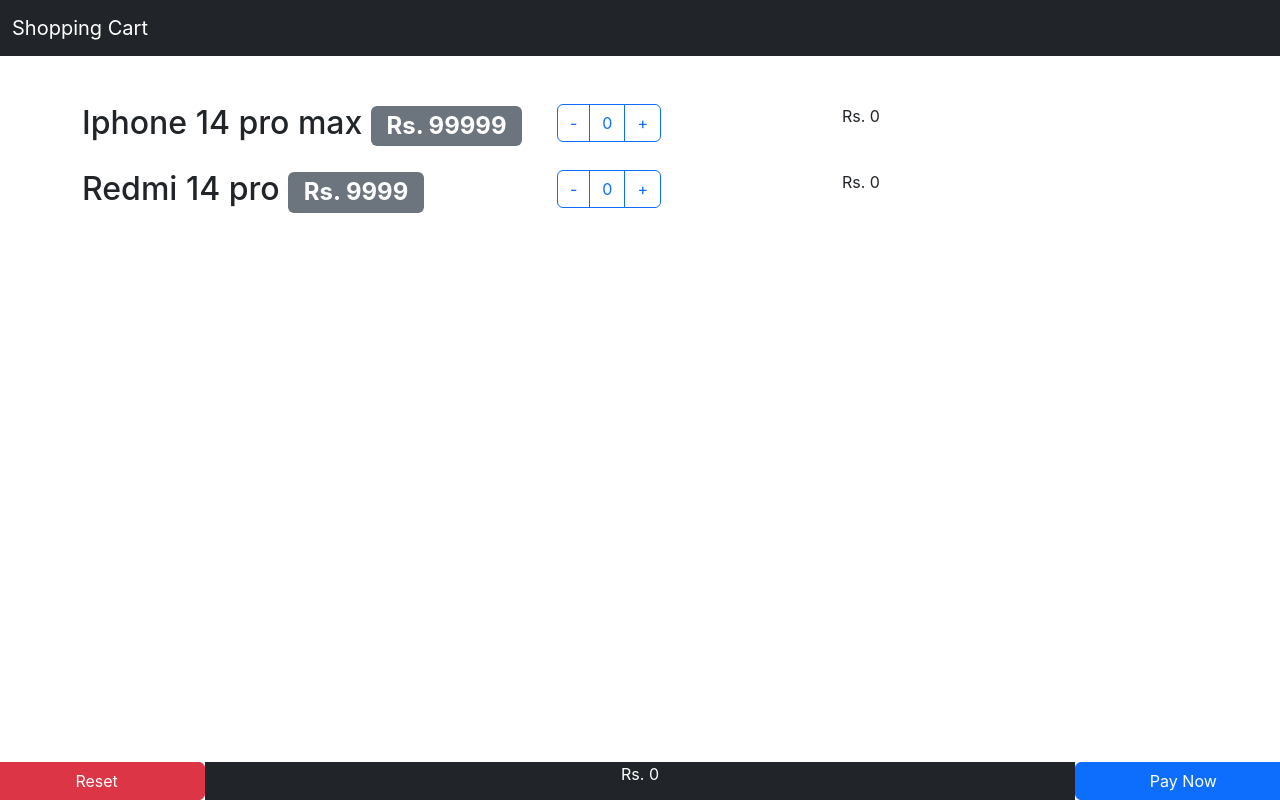
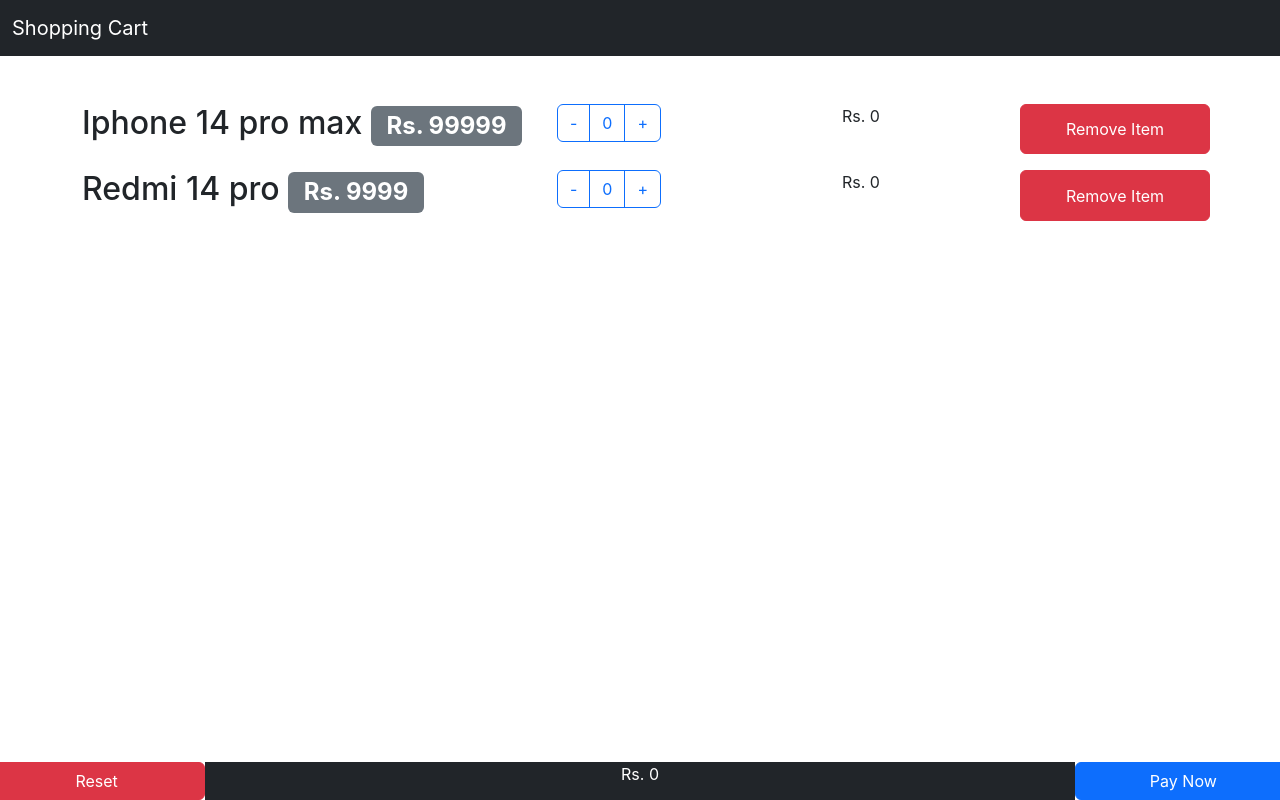
Before and after one commit to ashishp911/ReactJS-Project-1, a React (Create React App) app: page / in a window 1280 px wide. Built offline with nearby package versions, Linux system fonts and the light colour scheme.

Commit message:
remove button done with error msg

```diff
--- a/src/App.js
+++ b/src/App.js
@@ -1,11 +1,9 @@
-import logo from './logo.svg';
-import './App.css';
-import React, {useState} from 'react'
-import Navbar from './components/Navbar.js';
-import ProductList from './components/ProductList.js'
-import Footer from './components/footer.js'
-
-
+import logo from "./logo.svg";
+import "./App.css";
+import React, { useState } from "react";
+import Navbar from "./components/Navbar.js";
+import ProductList from "./components/ProductList.js";
+import Footer from "./components/footer.js";
 
 function App() {
   const products = [
@@ -19,7 +17,7 @@
       price: 9999,
       quantity: 0,
     },
-  ]
+  ];
   // To use setState in a functional component, we use state hook.
   const [productList, setProductList] = useState(products);
   // update total amount for footer
@@ -32,40 +30,55 @@
     newTotalAmount += newProductList[index].price;
     setProductList(newProductList);
     setTotalAmount(newTotalAmount);
-  }
+  };
 
   const decrementQuantity = (index) => {
     // Make sure that the value after decrementing is not less than 0,
-    let newProductList = [...productList]
+    let newProductList = [...productList];
     let newTotalAmount = totalAmount;
-    if(newProductList[index].quantity > 0) {
+    if (newProductList[index].quantity > 0) {
       newProductList[index].quantity--;
       newTotalAmount -= newProductList[index].price;
-    }
-    else{
-      newProductList[index].quantity = 0
+    } else {
+      newProductList[index].quantity = 0;
     }
     // newProductList[index].quantity > 0 ? newProductList[index].quantity-- :  newProductList[index].quantity = 0
     setProductList(newProductList);
     setTotalAmount(newTotalAmount);
-  }
+  };
 
-  const resetQuantity = () =>{
-    let newProductList = [...productList]
-    newProductList.map((productList) =>{
-      productList.quantity = 0
-    })
+  const resetQuantity = () => {
+    let newProductList = [...productList];
+    newProductList.map((productList) => {
+      productList.quantity = 0;
+    });
     setProductList(newProductList);
     setTotalAmount(0);
-  }
+  };
+
+  const removeItem = (index) => {
+    let newProductList = [...productList];
+    let newTotalAmount = totalAmount;
+    newTotalAmount -=
+      newProductList[index].quantity * newProductList[index].price;
+    newProductList.splice(index, 1);
+
+    setProductList(newProductList);
+    setTotalAmount(newTotalAmount);
+  };
 
   return (
     <>
-    <Navbar />
-    <main className='container mt-5'>
-      <ProductList productList = {productList} incrementQuantity = {incrementQuantity} decrementQuantity = {decrementQuantity}/>
-    </main>
-    <Footer totalAmount = {totalAmount} resetQuantity = {resetQuantity}/>
+      <Navbar />
+      <main className="container mt-5">
+        <ProductList
+          productList={productList}
+          incrementQuantity={incrementQuantity}
+          decrementQuantity={decrementQuantity}
+          removeItem={removeItem}
+        />
+      </main>
+      <Footer totalAmount={totalAmount} resetQuantity={resetQuantity} />
     </>
   );
 }
--- a/src/components/Product.js
+++ b/src/components/Product.js
@@ -30,10 +30,12 @@
       <div className="col-2">
         Rs. {props.product.quantity * props.product.price}
       </div>
-{/*
-      <button className="col-2 btn btn-danger">
+
+      <button className="col-2 btn btn-danger" onClick={()=>{
+        props.removeItem(props.index);
+      }}>
         Remove Item
-      </button> */}
+      </button>
     </div>
   );
 }
--- a/src/components/ProductList.js
+++ b/src/components/ProductList.js
@@ -1,13 +1,25 @@
 // VS code shortcut for creating function component == > rfc
 
-import React from 'react'
-import Product from './Product.js'
+import React from "react";
+import Product from "./Product.js";
 
 export default function ProductList(props) {
-    // console.log(props)
-    return (
-        props.productList.map((product, index)=>{
-            return <Product product = {product} key = {index} incrementQuantity = {props.incrementQuantity} decrementQuantity = {props.decrementQuantity} index = {index} />
-        })
-  )
+  // console.log(props)
+  return (
+    props.productList.length > 0 ?
+    props.productList.map((product, index) => {
+        return (
+          <Product
+            product={product}
+            key={index}
+            incrementQuantity={props.incrementQuantity}
+            decrementQuantity={props.decrementQuantity}
+            removeItem={props.removeItem}
+            index={index}
+          />
+        );
+      })
+      :
+      <h1>No products to display</h1>
+    )
 }
```
